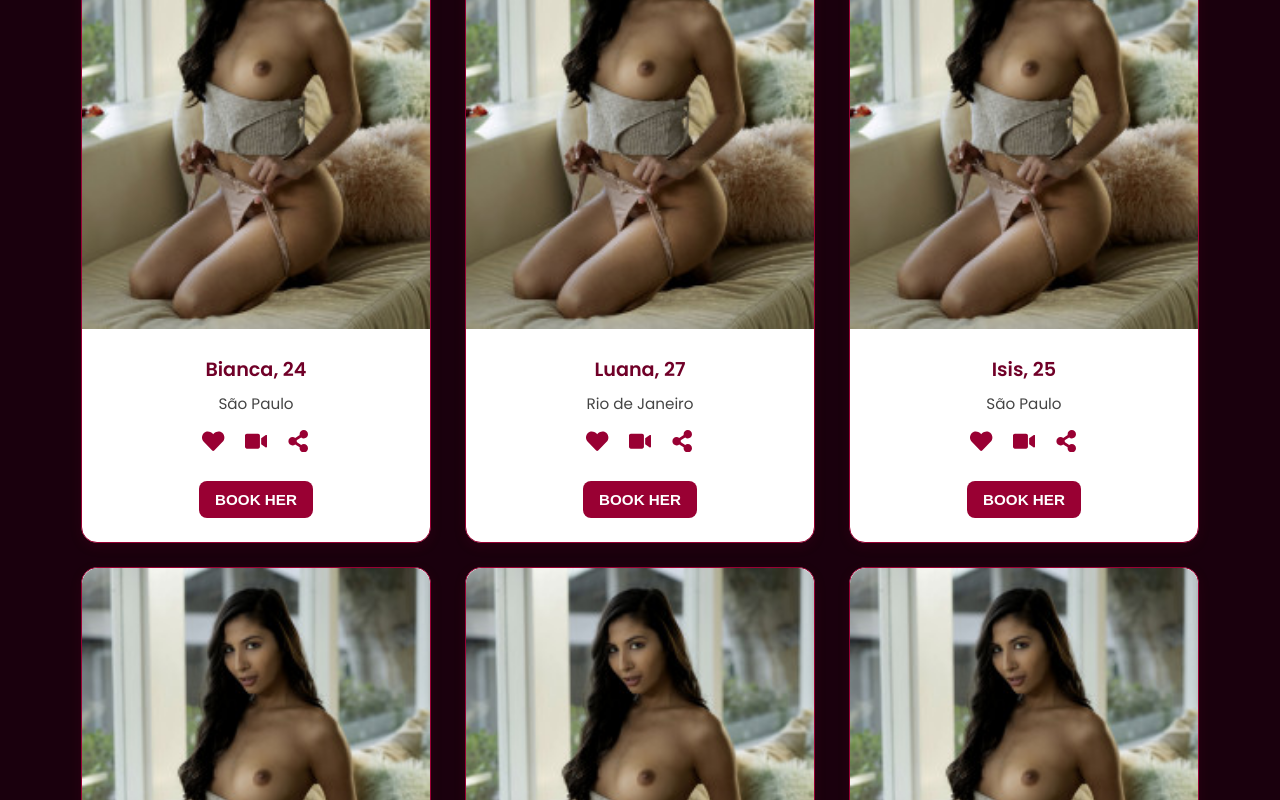
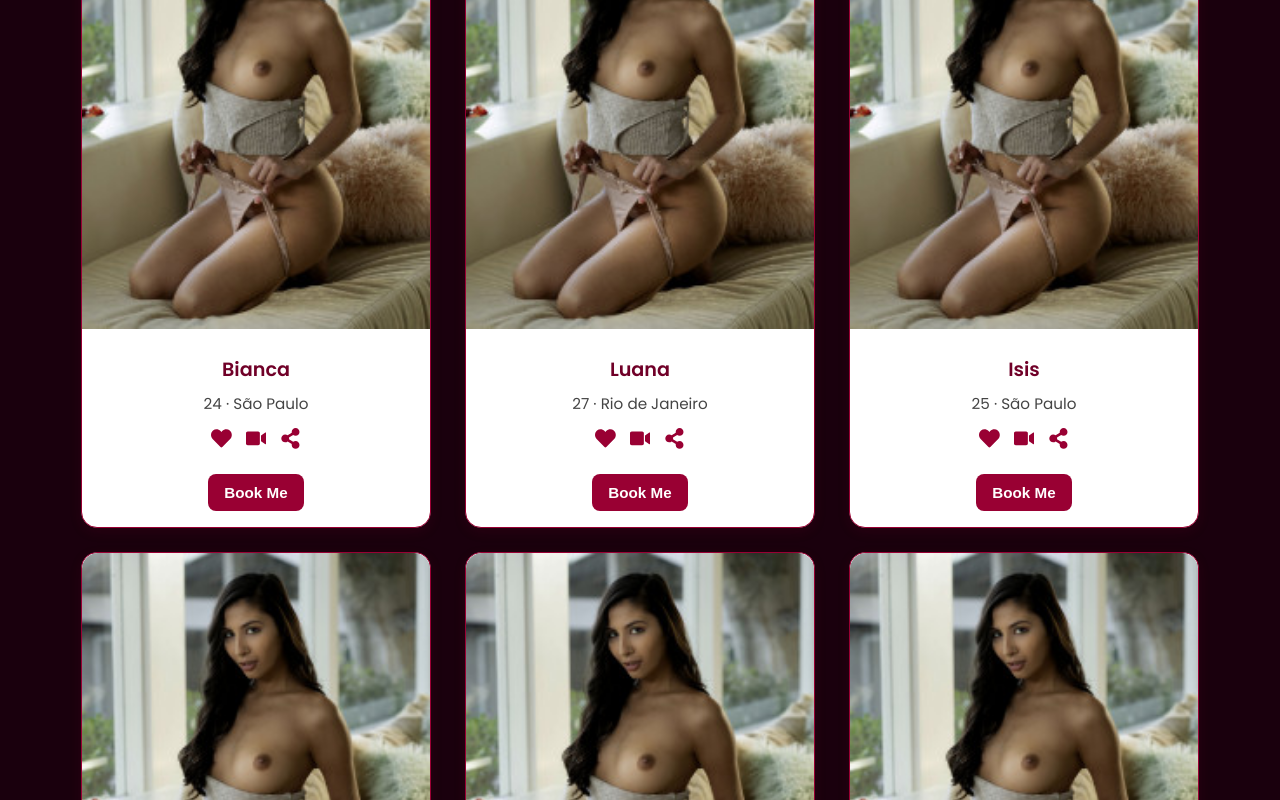
Before and after one commit to countdracula6/newecg, a React (Vite) app: page / in a window 1280 px wide. Shown: the part 607-1407 px from the top of the page. Built offline with nearby package versions, Linux system fonts and the light colour scheme; the HTML template or start-up script is replaced by a standard one.

Commit message:
12th beta

```diff
--- a/src/components/EscortCard.css
+++ b/src/components/EscortCard.css
@@ -1,6 +1,6 @@
 /* EscortCard component styles */
 
-.animated-card {
+.escort-card {
   width: 100%;
   max-width: 350px;
   border: 1px solid #990033;
@@ -8,20 +8,20 @@
   overflow: hidden;
   box-shadow: 0 4px 12px rgba(120, 0, 40, 0.15);
   background: #fff;
-  opacity: 0;
-  animation: fadeInUp 0.6s forwards;
   transition: transform 0.3s ease, border-color 0.3s ease;
   display: flex;
   flex-direction: column;
   align-items: center;
+  animation: fadeInUp 0.6s forwards;
+  opacity: 0;
 }
 
-.animated-card:hover {
+.escort-card:hover {
   transform: translateY(-5px);
   border-color: #bb0044;
 }
 
-.escort-card img {
+.escort-photo {
   width: 100%;
   height: auto;
   max-height: 500px;
@@ -30,27 +30,48 @@
   display: block;
 }
 
-.animated-card-content {
+.escort-details {
   padding: 16px;
   text-align: center;
   width: 100%;
 }
 
-.animated-card-content h3 {
+.escort-name {
   font-size: 1.2rem;
   margin: 10px 0 6px;
   color: #700028;
 }
 
-.animated-card-content p {
+.escort-meta {
   font-size: 0.95rem;
   color: #444;
   margin-bottom: 12px;
 }
 
-.animated-card-content button {
+.escort-icons {
+  display: flex;
+  justify-content: center;
+  gap: 14px;
   margin-top: 10px;
-  margin-bottom: 8px;
+  margin-bottom: 10px;
+}
+
+.icon-btn {
+  font-size: 1.3rem;
+  color: #990033;
+  background: none;
+  border: none;
+  cursor: pointer;
+  transition: transform 0.2s ease, color 0.3s ease;
+}
+
+.icon-btn:hover {
+  transform: scale(1.2);
+  color: #bb0044;
+}
+
+.book-button {
+  margin-top: 10px;
   padding: 10px 16px;
   background-color: #990033;
   color: white;
@@ -62,28 +83,8 @@
   transition: background-color 0.3s ease;
 }
 
-.animated-card-content button:hover {
+.book-button:hover {
   background-color: #bb0044;
-}
-
-.card-icons {
-  display: flex;
-  justify-content: center;
-  gap: 12px;
-  margin-top: 12px;
-  margin-bottom: 10px;
-  font-size: 1.3rem;
-  color: #990033;
-}
-
-.card-icons i {
-  cursor: pointer;
-  transition: transform 0.2s ease;
-}
-
-.card-icons i:hover {
-  transform: scale(1.2);
-  color: #bb0044;
 }
 
 @keyframes fadeInUp {
@@ -96,3 +97,25 @@
     opacity: 1;
   }
 }
+
+@media (max-width: 600px) {
+  .escort-card {
+    max-width: 90%;
+  }
+
+  .escort-name {
+    font-size: 1.1rem;
+  }
+
+  .escort-meta {
+    font-size: 0.9rem;
+  }
+
+  .icon-btn {
+    font-size: 1.5rem;
+  }
+
+  .book-button {
+    font-size: 1rem;
+  }
+}
--- a/src/components/EscortCard.jsx
+++ b/src/components/EscortCard.jsx
@@ -1,42 +1,20 @@
+import React from 'react';
 import './EscortCard.css';
-import { FaHeart, FaVideo, FaShareAlt } from 'react-icons/fa';
-import { useState } from 'react';
+import { FaHeart, FaShareAlt, FaVideo } from 'react-icons/fa';
 
-const EscortCard = ({ name, age, city, photo }) => {
-  const [liked, setLiked] = useState(false);
-
-  const toggleLike = () => setLiked(!liked);
-  const shareAd = () => {
-    navigator.clipboard.writeText(`${window.location.href}#${name}`);
-    alert(`Link to ${name}'s profile copied!`);
-  };
-
+const EscortCard = ({ name, age, city, photo, onFavorite, onShare, onCam }) => {
   return (
-    <div className="animated-card escort-card" id={name}>
-      <img
-        src={photo}
-        alt={name}
-        className="escort-photo fade-in"
-        loading="lazy"
-      />
-
-      <div className="animated-card-content">
-        <h3>{name}, {age}</h3>
-        <p>{city}</p>
-
-        <div className="card-icons">
-          <i title="Favorite" onClick={toggleLike}>
-            <FaHeart className={liked ? 'liked' : ''} />
-          </i>
-          <i title="Live Cam" onClick={() => alert(`${name} is currently offline.`)}>
-            <FaVideo />
-          </i>
-          <i title="Share" onClick={shareAd}>
-            <FaShareAlt />
-          </i>
+    <div className="escort-card">
+      <img src={photo} alt={name} className="escort-photo" />
+      <div className="escort-details">
+        <h3 className="escort-name">{name}</h3>
+        <p className="escort-meta">{age} · {city}</p>
+        <div className="escort-icons">
+          <button onClick={onFavorite} title="Add to Favorites" className="icon-btn"><FaHeart /></button>
+          <button onClick={onCam} title="Watch Teaser" className="icon-btn"><FaVideo /></button>
+          <button onClick={onShare} title="Share" className="icon-btn"><FaShareAlt /></button>
         </div>
-
-        <button>BOOK HER</button>
+        <button className="book-button">Book Me</button>
       </div>
     </div>
   );
--- a/src/pages/Home.jsx
+++ b/src/pages/Home.jsx
@@ -9,6 +9,8 @@ import '../components/FilterBar.css';
 
 const Home = () => {
   const [selectedCity, setSelectedCity] = useState('All');
+  const [videoOpen, setVideoOpen] = useState(false);
+  const [selectedEscort, setSelectedEscort] = useState(null);
 
   const filteredEscorts = escorts.filter((escort) =>
     selectedCity === 'All' ? true : escort.city === selectedCity
@@ -29,6 +31,33 @@ const Home = () => {
       );
     }
     return null;
+  };
+
+  const handleFavorite = (name) => {
+    alert(`${name} added to favorites!`);
+  };
+
+  const handleShare = (name) => {
+    const shareText = `Check out ${name} on ESCORTGIRLBRAZIL!`;
+    if (navigator.share) {
+      navigator.share({
+        title: 'ESCORTGIRLBRAZIL',
+        text: shareText,
+        url: window.location.href,
+      });
+    } else {
+      alert('Share this escort: ' + window.location.href);
+    }
+  };
+
+  const handleCam = (escort) => {
+    setSelectedEscort(escort);
+    setVideoOpen(true);
+  };
+
+  const closeVideo = () => {
+    setVideoOpen(false);
+    setSelectedEscort(null);
   };
 
   return (
@@ -60,10 +89,26 @@ const Home = () => {
               age={escort.age}
               city={escort.city}
               photo={escort.image || './photos/garota-1.jpg'}
+              onFavorite={() => handleFavorite(escort.name)}
+              onShare={() => handleShare(escort.name)}
+              onCam={() => handleCam(escort)}
             />
           </div>
         ))}
       </main>
+
+      {videoOpen && (
+        <div className="modal">
+          <div className="modal-content">
+            <span className="close" onClick={closeVideo}>&times;</span>
+            <h3>{selectedEscort?.name}'s Live Teaser</h3>
+            <video width="100%" controls autoPlay>
+              <source src="https://www.w3schools.com/html/mov_bbb.mp4" type="video/mp4" />
+              Your browser does not support the video tag.
+            </video>
+          </div>
+        </div>
+      )}
 
       <Footer />
 
@@ -101,8 +146,35 @@ const Home = () => {
           cursor: pointer;
         }
 
-        .mobile-nav.open .burger-close-button {
-          display: block;
+        .modal {
+          position: fixed;
+          top: 0;
+          left: 0;
+          width: 100vw;
+          height: 100vh;
+          background: rgba(0, 0, 0, 0.8);
+          display: flex;
+          align-items: center;
+          justify-content: center;
+          z-index: 9999;
+        }
+
+        .modal-content {
+          background: #fff;
+          padding: 20px;
+          border-radius: 8px;
+          width: 90%;
+          max-width: 600px;
+          text-align: center;
+        }
+
+        .close {
+          position: absolute;
+          top: 10px;
+          right: 20px;
+          font-size: 1.5rem;
+          cursor: pointer;
+          color: #900;
         }
       `}</style>
     </div>
```
